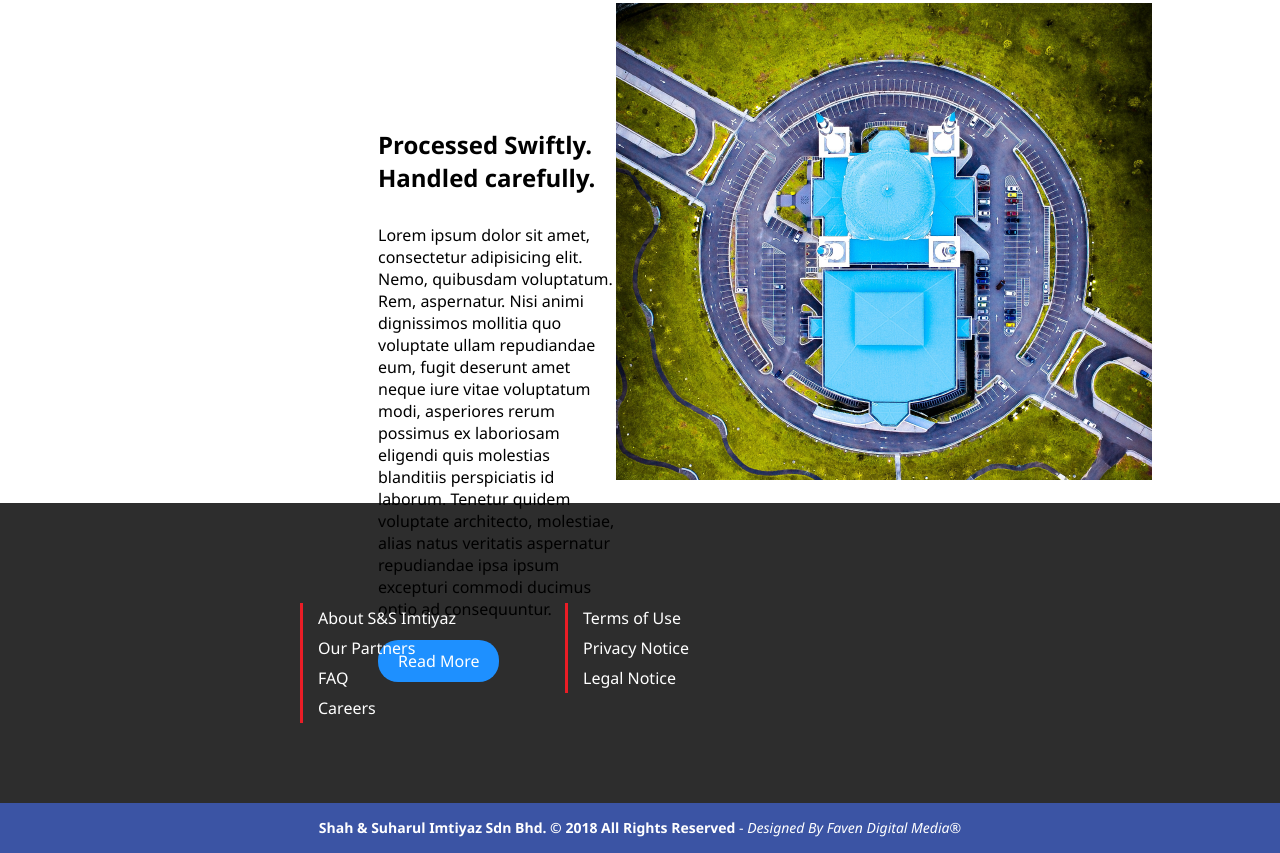
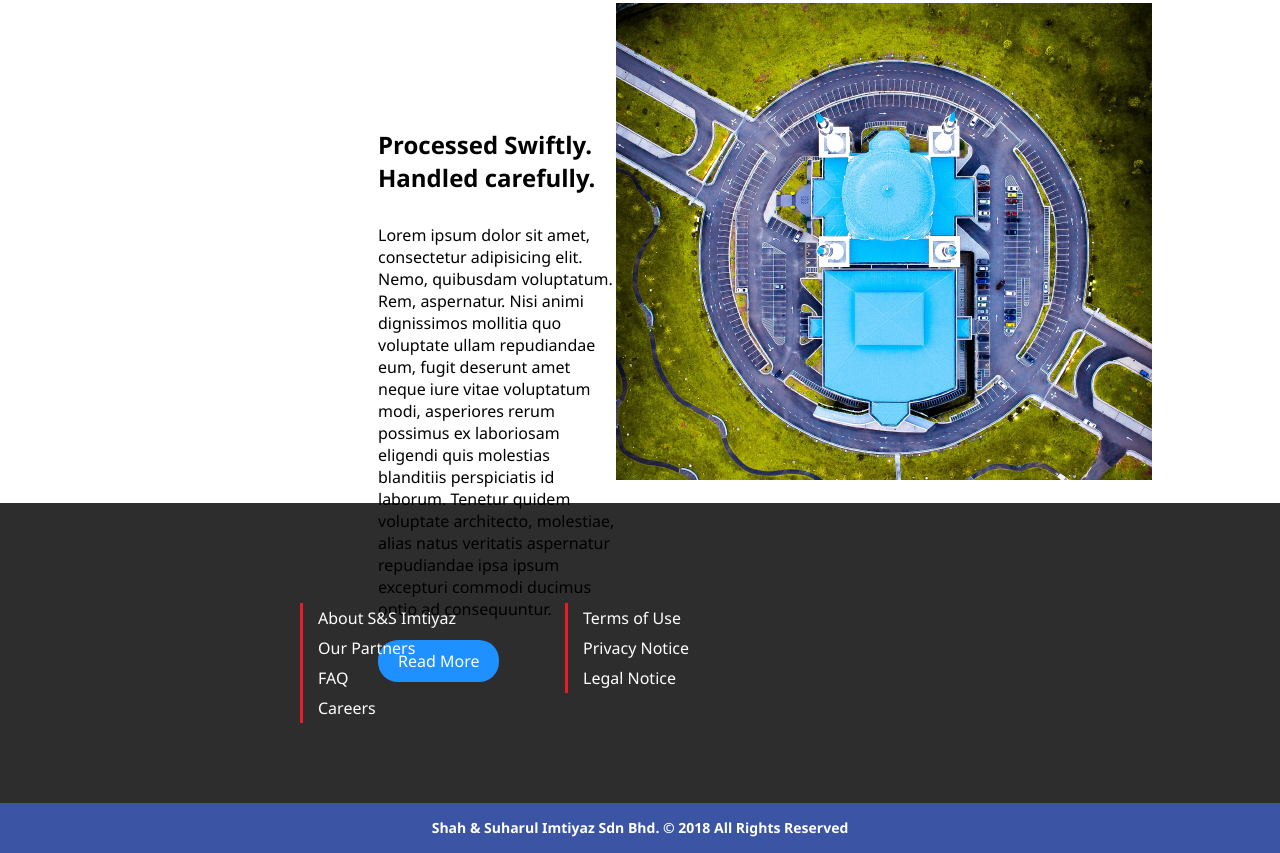
Before and after one commit to tatsu237/ssimtiyazwebsite, a plain HTML site: page index.html in a window 1280 px wide. Shown: the part 3087-3940 px from the top of the page. Drawn offline with Linux system fonts and the light colour scheme.

Commit message:
Update index.html

```diff
--- a/index.html
+++ b/index.html
@@ -129,7 +129,7 @@
        </div>
     </div>
     <footer>
-       <p><strong>Shah & Suharul Imtiyaz Sdn Bhd. &copy 2018 All Rights Reserved</strong>  - <em>Designed By Faven Digital Media&reg</em></p>
+       <p><strong>Shah & Suharul Imtiyaz Sdn Bhd. &copy 2018 All Rights Reserved</strong></p>
    </footer>
 </body>
 </html>
```
